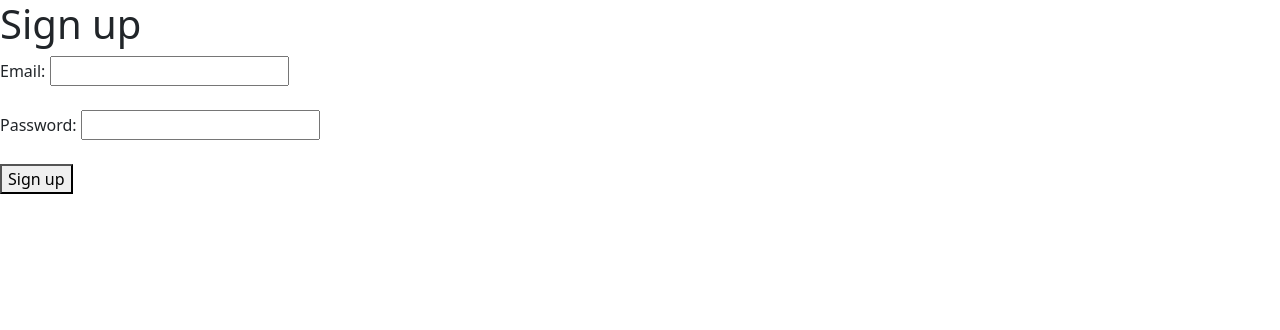
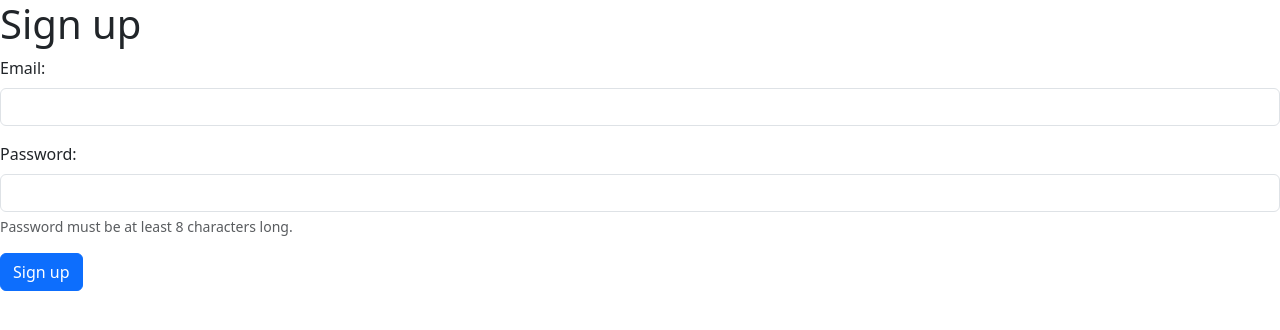
Before and after one commit to albertomh/DepositDuck-api, a Python web app: template depositduck/web/templates/auth/signup.html.jinja2 in a window 1280 px wide. Shown: the top 330 px of the page. Run offline with Jinja, Linux system fonts and the light colour scheme; the template is opened without the code that fills it, so the values that code supplies are empty.

Commit message:
refactor: run prettier hook and format existing jinja templates

```diff
--- a/depositduck/web/templates/auth/signup.html.jinja2
+++ b/depositduck/web/templates/auth/signup.html.jinja2
@@ -1,17 +1,36 @@
 {#
-#  (c) 2024 Alberto Morón Hernández
+# (c) 2024 Alberto Morón Hernández
 #}
 {% extends "common/_base.html.jinja2" %}
 
 {% block content %}
-<h1>Sign up</h1>
+    <h1>Sign up</h1>
 
-<form id="signupForm" hx-post="/register">
-    <label for="username">Email:</label>
-    <input type="text" id="username" name="username" required><br><br>
-    <label for="password">Password:</label>
-    <input type="password" id="password" name="password" required><br><br>
-
-    <button type="submit">Sign up</button>
-</form>
+    <form id="signupForm" hx-post="/register">
+        <div class="mb-3">
+            <label for="username" class="form-label">Email:</label>
+            <input
+                type="text"
+                id="username"
+                name="username"
+                class="form-control"
+                required
+            />
+        </div>
+        <div class="mb-3">
+            <label for="password" class="form-label">Password:</label>
+            <input
+                type="password"
+                id="password"
+                name="password"
+                class="form-control"
+                aria-describedby="passwordHelpInline"
+                required
+            />
+            <div id="passwordHelp" class="form-text">
+                Password must be at least 8 characters long.
+            </div>
+        </div>
+        <button type="submit" class="btn btn-primary">Sign up</button>
+    </form>
 {% endblock %}
--- a/depositduck/web/templates/common/_base.html.jinja2
+++ b/depositduck/web/templates/common/_base.html.jinja2
@@ -1,18 +1,24 @@
 {#
  #  (c) 2024 Alberto Morón Hernández
 #}
-<!DOCTYPE html>
+<!doctype html>
 <html lang="en">
-
     <head>
-        <meta charset="utf-8">
-        <meta name="viewport" content="width=device-width, initial-scale=1.0, viewport-fit=cover"/>
+        <meta charset="utf-8" />
+        <meta
+            name="viewport"
+            content="width=device-width, initial-scale=1.0, viewport-fit=cover"
+        />
         <title>DepositDuck</title>
-        <meta name="description" content=""/> <!-- TODO -->
+        <meta name="description" content="" />
+        <!-- TODO -->
 
         <!-- TODO: favicon -->
 
-        <link href="{{ url_for('static', path='/css/bootstrap-5_3_3/bootstrap-5_3_3.min.css') }}" rel="stylesheet">
+        <link
+            href="{{ url_for('static', path='/css/bootstrap-5_3_3/bootstrap-5_3_3.min.css') }}"
+            rel="stylesheet"
+        />
         <script src="{{ url_for('static', path='/js/bootstrap-5_3_3/bootstrap-5_3_3.bundle.min.js') }}"></script>
 
         <script src="{{ url_for('static', path='/js/htmx-1_9_10/htmx-1_9_10.min.js') }}"></script>
@@ -20,7 +26,7 @@
 
     <body>
         {% block header %}
-        {% include "/common/_header.html.jinja2" %}
+            {% include "/common/_header.html.jinja2" %}
         {% endblock %}
 
         <div id="content">
@@ -29,8 +35,7 @@
         </div>
 
         {% block footer %}
-        {% include "/common/_footer.html.jinja2" %}
+            {% include "/common/_footer.html.jinja2" %}
         {% endblock %}
     </body>
-
 </html>
--- a/depositduck/web/templates/home.html.jinja2
+++ b/depositduck/web/templates/home.html.jinja2
@@ -17,10 +17,7 @@
         </div>
     {% endblock %}
 
-
     <p>name: {{ app_name }}</p>
 
-<div hx-get="/fragment" hx-trigger="load">
-    Loading...
-</div>
+    <div hx-get="/fragment" hx-trigger="load">Loading...</div>
 {% endblock %}
```
Also changed, not shown: depositduck/web/templates/auth/login.html.jinja2 (+7 -2 lines), README.md. Lines whose indentation alone changed are shown as unchanged.
